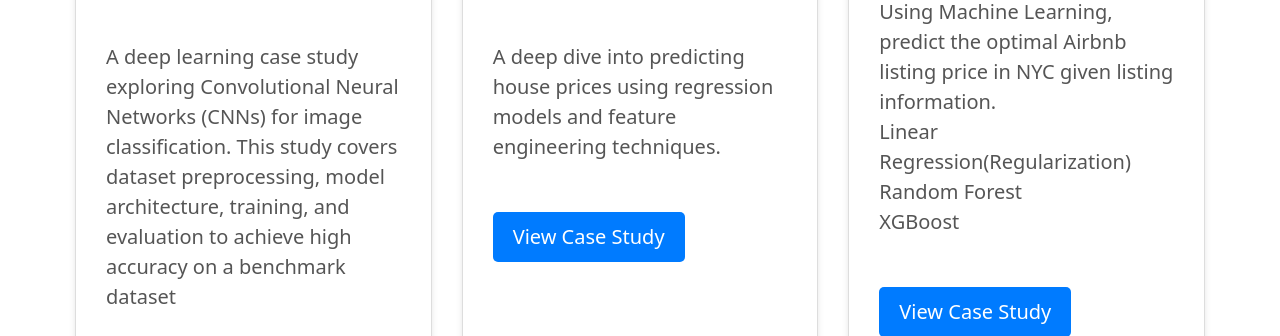
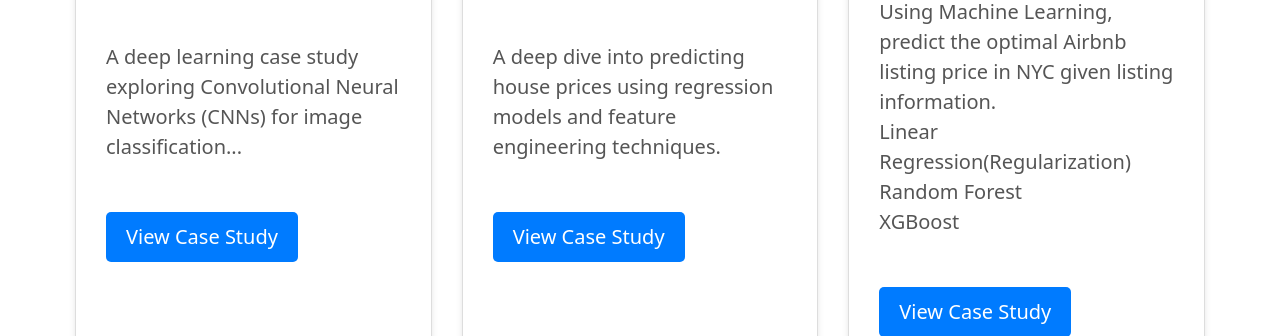
Before and after one commit to amn-sdqi/Case-Studies, a plain HTML site: page index.html in a window 1280 px wide. Shown: the part 464-800 px from the top of the page. Drawn offline with nearby package versions, Linux system fonts and the light colour scheme.

Commit message:
new cahnges

```diff
--- a/index.html
+++ b/index.html
@@ -70,9 +70,7 @@
 					<h3>CNNs Overfitting Problem</h3>
 					<p>
 						A deep learning case study exploring Convolutional Neural Networks
-						(CNNs) for image classification. This study covers dataset
-						preprocessing, model architecture, training, and evaluation to
-						achieve high accuracy on a benchmark dataset
+						(CNNs) for image classification...
 					</p>
 					<a
 						href="A Study on CNN model\CNN2.html"
```
